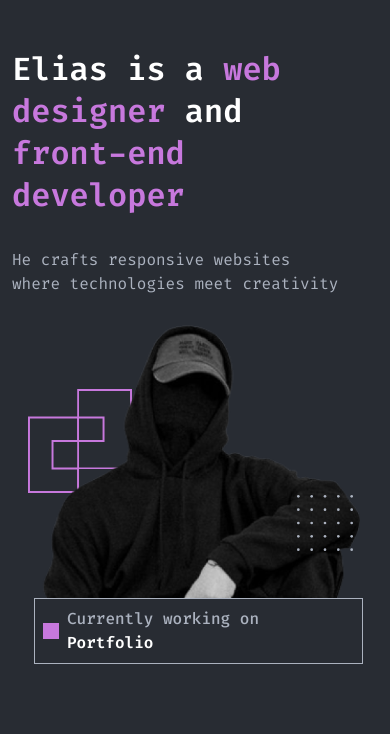
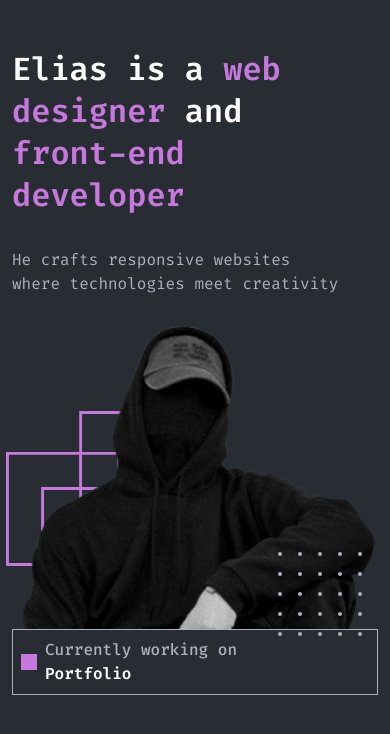
Before and after one commit to vcpc/Portfolio-Belal, an Angular app: page / in a window 390 px wide. Shown: the top 734 px of the page. Built offline with nearby package versions, Linux system fonts and the light colour scheme.

Commit message:
add home

```diff
--- a/src/app/core/components/home/home.component.scss
+++ b/src/app/core/components/home/home.component.scss
@@ -50,8 +50,8 @@
       z-index: 1;
 
       @media (max-width: 500px) {
-        width: 90%;
-        left: 22px;
+        width: 100%;
+        // left: 22px;
       }
     }
 
@@ -68,11 +68,7 @@
       z-index: 1;
       @media (max-width: 500px) {
         /* Box Model */
-        width: 56px;
-        height: 56px;
-        bottom: 155px;
-
-        right: 10px;
+        bottom: 70px;
       }
     }
 
@@ -87,12 +83,7 @@
 
       /* Other */
       @media (max-width: 500px) {
-        /* Box Model */
-        width: 104px;
-        height: 104px;
-
         /* Positioning */
-        top: 69px;
         left: -6px;
       }
       z-index: -1;
--- a/src/app/core/components/home/home.component.ts
+++ b/src/app/core/components/home/home.component.ts
@@ -1,9 +1,10 @@
 import { Component } from '@angular/core';
+// import { QouteComponent } from '../qoute/qoute.component';
 
 @Component({
   selector: 'app-home',
   standalone: true,
-  imports: [],
+  // imports: [QouteComponent],
   templateUrl: './home.component.html',
   styleUrl: './home.component.scss',
 })
```
